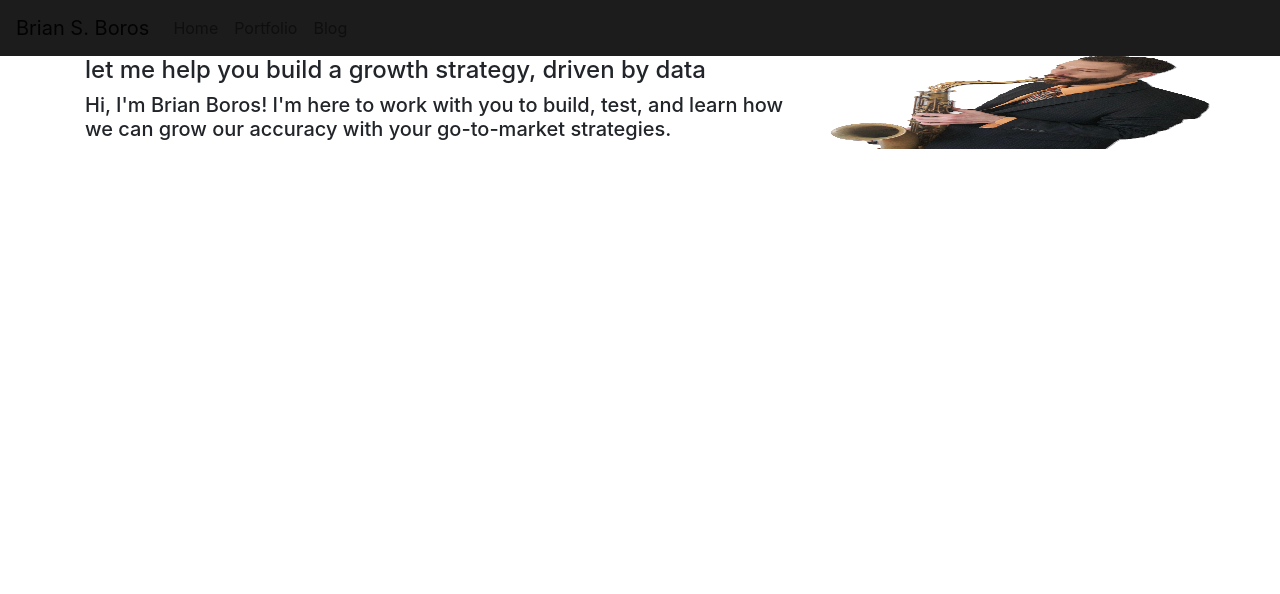
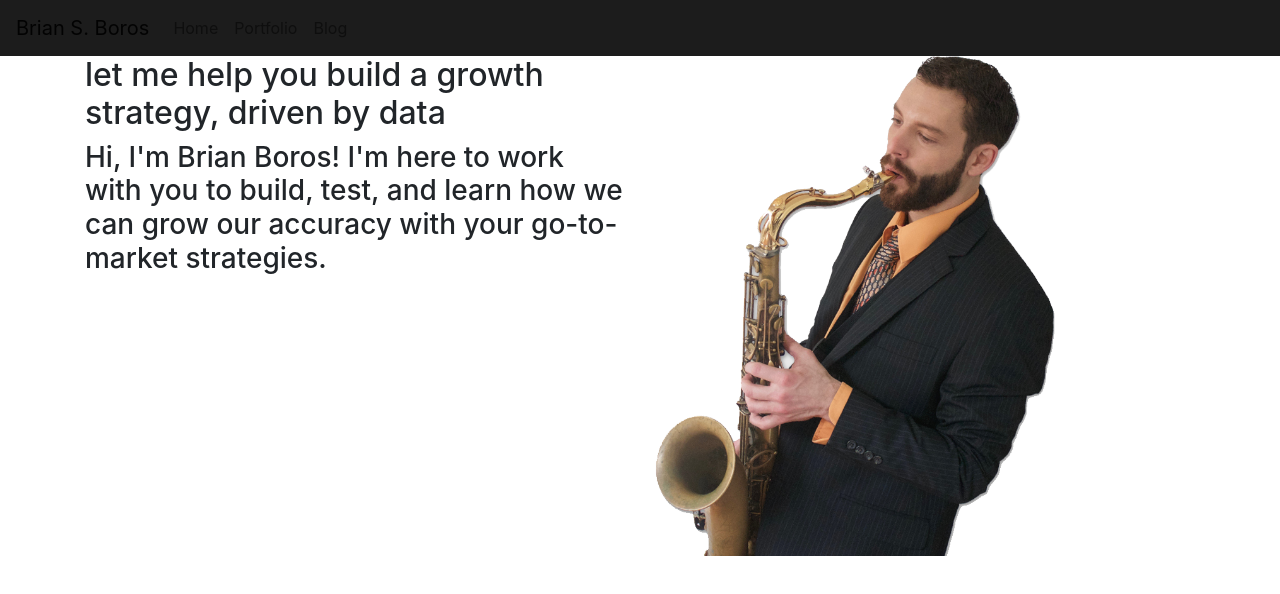
Before and after one commit to brianboros7/brian-boros-nextjs, a Next.js app: page / in a window 1280 px wide. Shown: the top 594 px of the page. Built offline with nearby package versions, Linux system fonts and the light colour scheme.

Commit message:
using bootstrap containers, all sass is working, new variables and mixins files added, and homepage relatively completed

```diff
--- a/pages/index.js
+++ b/pages/index.js
@@ -5,33 +5,36 @@ import Header from '../components/app/header/Header'
 import {Container, Row, Col} from 'react-bootstrap';
 
 export default function Home() {
+
   return (
+
     <div>
       <Head>
         <title>Brian S.  Boros | Home</title>
       </Head>
-
+      <Header />
       <main>
-        <Header />
-        <Container className="home-container">
-            <Row className="home-main">
-                <Col xs={7} lg={8} className="home-main-content">
-                    <h4 className="">
+        <Container className={styles["home-container"]}>
+          <Row className={styles["home-main"]}>
+            <Col xs={8} lg={6} className={styles["home-main-content"]}>
+              <h2>
                 let me help you build a
 				        growth strategy, driven
 				        by data
-                    </h4>
-                    <h5 className="">
+              </h2>
+              <h3>
                 Hi, I'm Brian Boros! I'm here to work with you
 				        to build, test, and learn how we can grow our accuracy
 				        with your go-to-market strategies.
-                    </h5>
+              </h3>
             </Col>
-                <Col xs={5} lg={4} className="home-main-image">
+            <Col xs={4} lg={6} className={styles["home-main-image"]}>
               <Image
                 src="/assets/images/brian-main.png"
+                className={["home-main-image"]}
                 alt="Brian S. Boros Palying Sax"
-                    layout="fill"
+                width={400}
+                height={500}
               />
             </Col>
           </Row>
```
Lines whose indentation alone changed are shown as unchanged.
